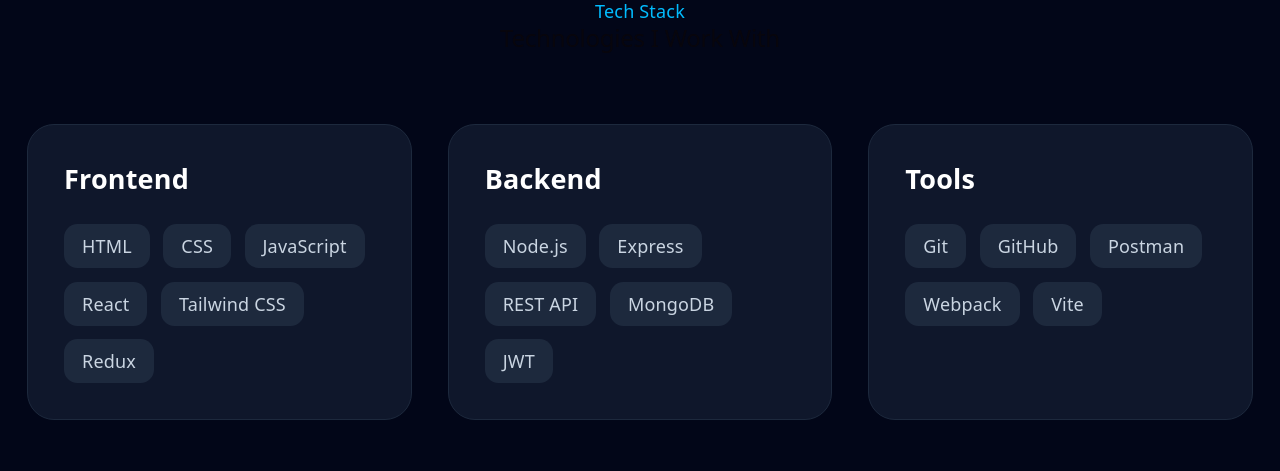
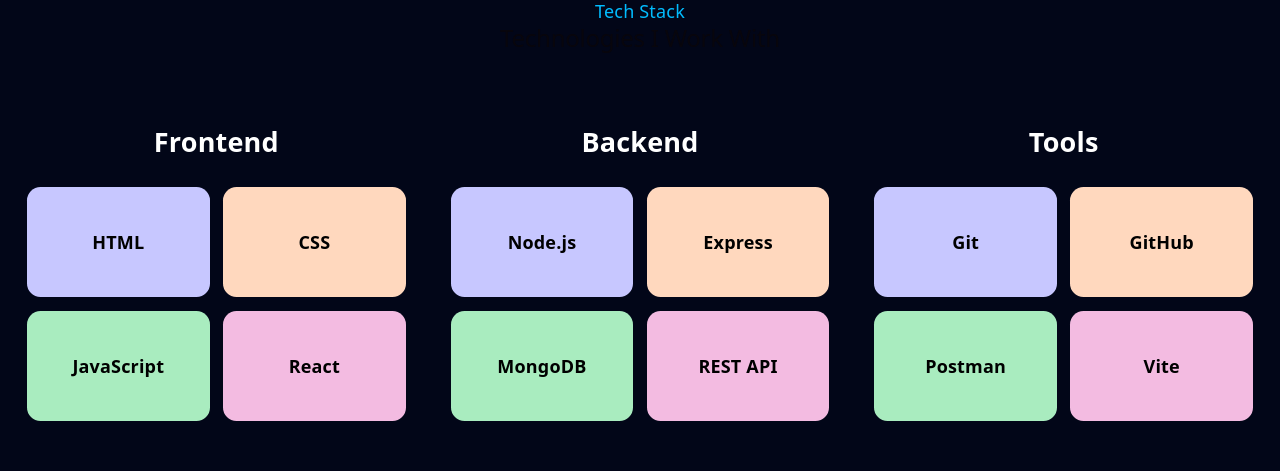
Before and after one commit to mochamadfahmifadillah/portfolio-fahmi-developer, a React (Vite) app in the folder client/: page / in a window 1280 px wide. Shown: the part 1580-2051 px from the top of the page. Built offline with nearby package versions, Linux system fonts and the light colour scheme.

Commit message:
Modifikasi isi kotak skills

```diff
--- a/client/src/sections/Skills.jsx
+++ b/client/src/sections/Skills.jsx
@@ -1,66 +1,74 @@
 const skills = {
-  frontend: [
-    'HTML',
-    'CSS',
-    'JavaScript',
-    'React',
-    'Tailwind CSS',
-    'Redux',
-  ],
-  backend: [
-    'Node.js',
-    'Express',
-    'REST API',
-    'MongoDB',
-    'JWT',
-  ],
-  tools: [
-    'Git',
-    'GitHub',
-    'Postman',
-    'Webpack',
-    'Vite',
-  ],
+  frontend: ['HTML', 'CSS', 'JavaScript', 'React'],
+  backend: ['Node.js', 'Express', 'MongoDB', 'REST API'],
+  tools: ['Git', 'GitHub', 'Postman', 'Vite'],
 }
 
 const Skills = () => {
   return (
     <section className="py-32 px-6 bg-slate-950">
       <div className="max-w-6xl mx-auto">
+
+        {/* HEADER */}
         <div className="text-center mb-16">
           <p className="text-sky-400 font-medium mb-4">
             Tech Stack
           </p>
 
-          <h2 className="text-4xl font-bold">
+          <h2 className="text-4xl font-bold text-white">
             Technologies I Work With
           </h2>
         </div>
 
-        <div className="grid md:grid-cols-3 gap-8">
+        {/* GRID */}
+        <div className="grid md:grid-cols-3 gap-10">
+
           <SkillCard title="Frontend" items={skills.frontend} />
           <SkillCard title="Backend" items={skills.backend} />
           <SkillCard title="Tools" items={skills.tools} />
+
         </div>
+
       </div>
     </section>
   )
 }
 
 const SkillCard = ({ title, items }) => {
+  const colors = ['#c7c7ff', '#ffd8be', '#a9ecbf', '#f3bbe1']
+
   return (
-    <div className="bg-slate-900 border border-slate-800 rounded-3xl p-8">
-      <h3 className="text-2xl font-semibold mb-6">{title}</h3>
+    <div className="text-white">
 
-      <div className="flex flex-wrap gap-3">
-        {items.map((item) => (
-          <span
+      {/* TITLE */}
+      <h3 className="text-2xl font-semibold mb-6 text-center">
+        {title}
+      </h3>
+
+      {/* 2x2 GRID CARD STYLE */}
+      <div className="grid grid-cols-2 gap-3">
+
+        {items.slice(0, 4).map((item, index) => (
+          <div
             key={item}
-            className="bg-slate-800 px-4 py-2 rounded-xl text-slate-300"
+            className="
+              w-full h-[110px]
+              rounded-xl
+              flex flex-col items-center justify-center
+              font-semibold text-black
+              transition-all duration-700
+              hover:scale-[1.6]
+              hover:rotate-180
+              cursor-pointer
+            "
+            style={{
+              background: colors[index % colors.length],
+            }}
           >
             {item}
-          </span>
+          </div>
         ))}
+
       </div>
     </div>
   )
```
